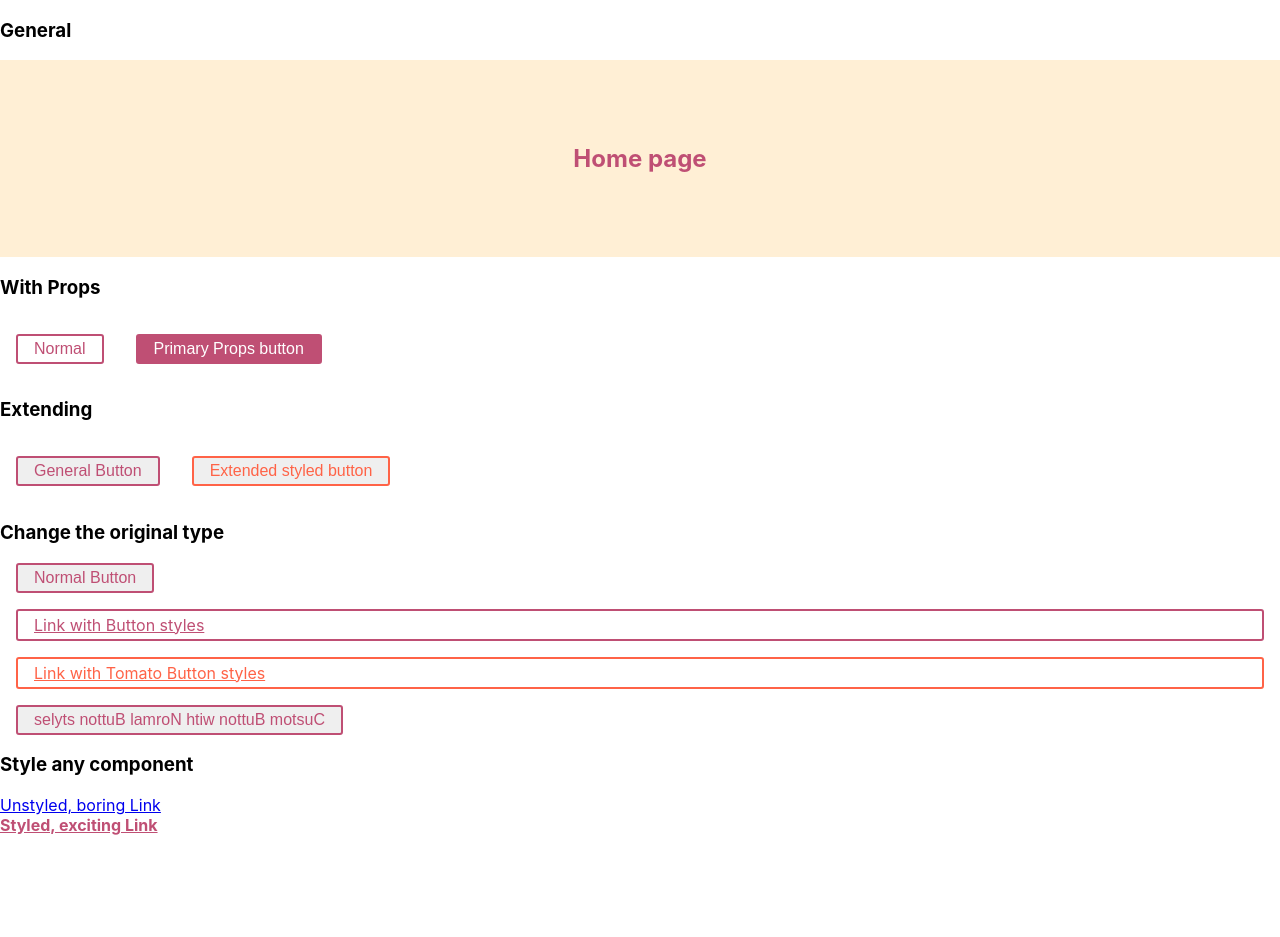
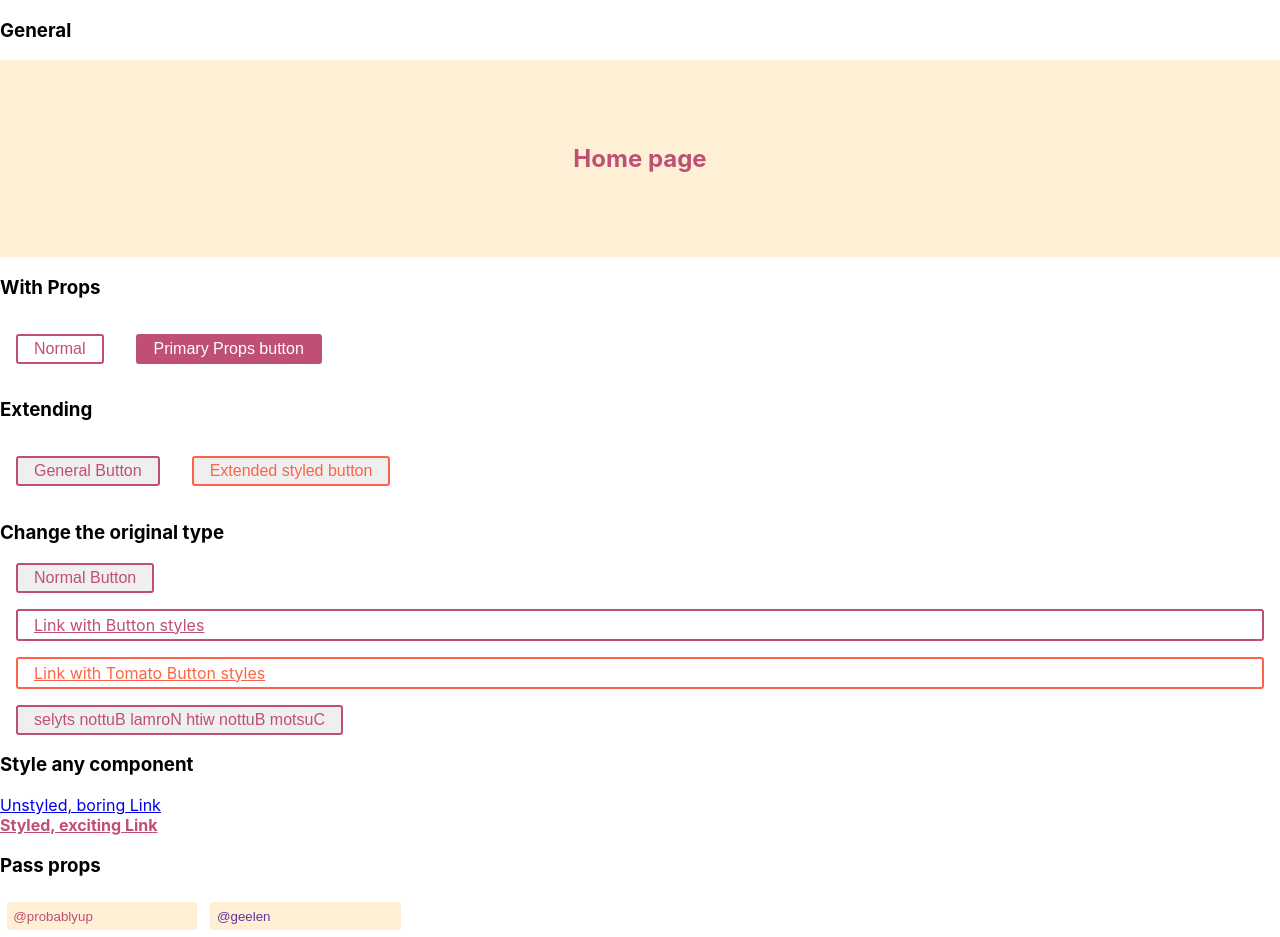
Before and after one commit to Kasun002/react-styled-cp, a React (Create React App) app: page / in a window 1280 px wide. Before the commit the page ends 835 px from the top, so only its background shows below. Built offline with nearby package versions, Linux system fonts and the light colour scheme.

Commit message:
Passing props as values

```diff
--- /dev/null
+++ b/src/components/PassProps.tsx
@@ -0,0 +1,21 @@
+import { styled } from "styled-components";
+
+const Input = styled.input<{ $inputColor?: string; }>`
+  padding: 0.5em;
+  margin: 0.5em;
+  color: ${props => props.$inputColor || "#BF4F74"};
+  background: papayawhip;
+  border: none;
+  border-radius: 3px;
+`;
+
+const PassProps = () => {
+    return (
+        <div>
+            <Input defaultValue="@probablyup" type="text" />
+            <Input defaultValue="@geelen" type="text" $inputColor="rebeccapurple" />
+        </div>
+    )
+}
+
+export default PassProps;
--- a/src/pages/Home.tsx
+++ b/src/pages/Home.tsx
@@ -2,6 +2,7 @@ import AnyComponent from "../components/AnyComponent";
 import ChangeType from "../components/ChangeType";
 import ExtendingStyles from "../components/Extending";
 import General from "../components/General";
+import PassProps from "../components/PassProps";
 import PropsStyled from "../components/Props";
 
 const HomePage: React.FC = () => {
@@ -17,6 +18,8 @@ const HomePage: React.FC = () => {
             <ChangeType></ChangeType>
             <h3>Style any component</h3>
             <AnyComponent></AnyComponent>
+            <h3>Pass props</h3>
+            <PassProps></PassProps>
         </>
     )
 }
```
